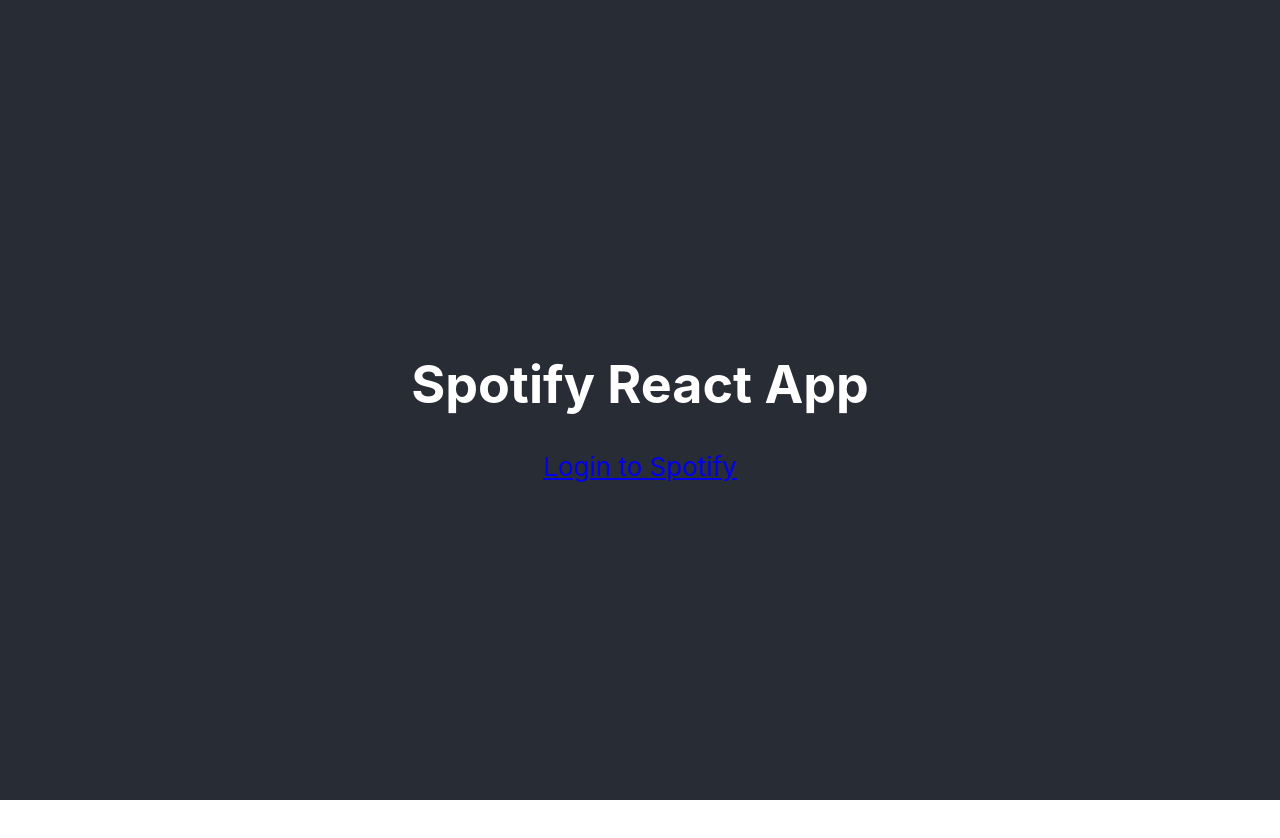
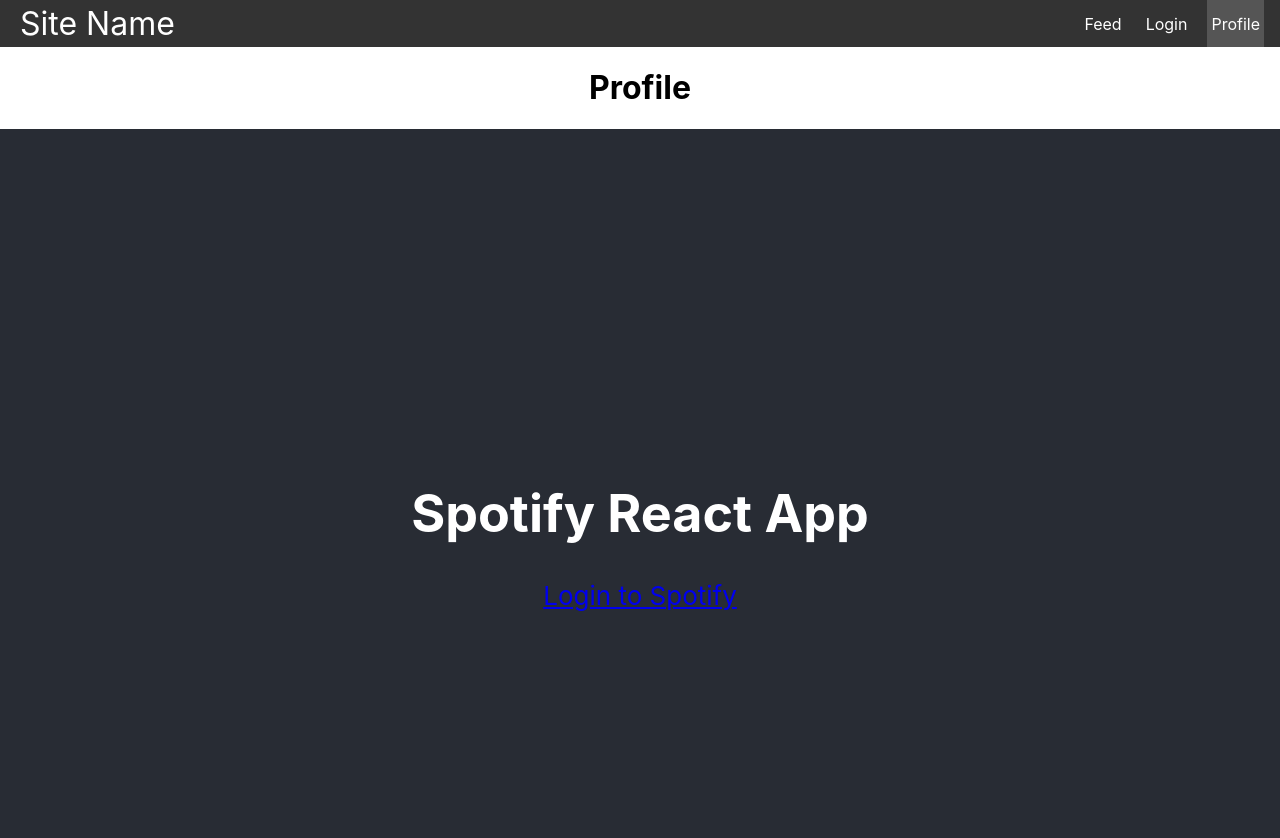
Before and after one commit to acb3454/wichacks-2024, a React (Create React App) app in the folder wichacks-2024/: page /Profile in a window 1280 px wide. Shown: the top 838 px of the page. Before the commit the page ends 800 px from the top, so only its background shows below. Built offline with nearby package versions, Linux system fonts and the light colour scheme.

Commit message:
NavBar with feed, profile, home, login

```diff
--- a/wichacks-2024/src/App.js
+++ b/wichacks-2024/src/App.js
@@ -1,6 +1,11 @@
-import logo from './logo.svg';
 import {useEffect, useState} from "react";
 import './App.css';
+import Navbar from "./Navbar"
+import Login from "./pages/login"
+import Feed from "./pages/feed"
+import Profile from "./pages/profile"
+import Home from "./pages/home"
+import { Route, Routes } from "react-router-dom"
 
 function App() {
   const CLIENT_ID = "470974f837054eeea1df14cebc95f27f"
@@ -34,6 +39,20 @@
 
   return (
     <div className="App">
+
+
+    <Navbar />
+          <div className="container">
+            <Routes>
+              <Route path="/Feed" element={<Feed />} />
+              <Route path="/Login" element={<Login />} />
+              <Route path="/Profile" element={<Profile />} />
+              <Route path="/" element={<Home />} />
+            </Routes>
+          </div>
+
+
+
       <header className="App-header">
         <h1>Spotify React App</h1>
         { !token ?
--- /dev/null
+++ b/wichacks-2024/src/Navbar.jsx
@@ -0,0 +1,29 @@
+import { Link, useMatch, useResolvedPath } from "react-router-dom"
+
+export default function Navbar() {
+  return (
+    <nav className="nav">
+      <Link to="/" className="site-title">
+        Site Name
+      </Link>
+      <ul>
+        <CustomLink to="/feed">Feed</CustomLink>
+        <CustomLink to="/login">Login</CustomLink>
+        <CustomLink to="/profile">Profile</CustomLink>
+      </ul>
+    </nav>
+  )
+}
+
+function CustomLink({ to, children, ...props }) {
+  const resolvedPath = useResolvedPath(to)
+  const isActive = useMatch({ path: resolvedPath.pathname, end: true })
+
+  return (
+    <li className={isActive ? "active" : ""}>
+      <Link to={to} {...props}>
+        {children}
+      </Link>
+    </li>
+  )
+}
--- a/wichacks-2024/src/index.js
+++ b/wichacks-2024/src/index.js
@@ -3,11 +3,15 @@
 import './index.css';
 import App from './App';
 import reportWebVitals from './reportWebVitals';
+import { BrowserRouter } from 'react-router-dom';
+import "./styles.css"
 
 const root = ReactDOM.createRoot(document.getElementById('root'));
 root.render(
   <React.StrictMode>
-    <App />
+    <BrowserRouter>
+      <App />
+    </BrowserRouter>
   </React.StrictMode>
 );
 
--- /dev/null
+++ b/wichacks-2024/src/pages/feed.jsx
@@ -0,0 +1,3 @@
+export default function Feed() {
+    return <h1>Feed</h1>
+  }
--- /dev/null
+++ b/wichacks-2024/src/pages/home.jsx
@@ -0,0 +1,3 @@
+export default function Home() {
+    return <h1>Home</h1>
+  }
--- /dev/null
+++ b/wichacks-2024/src/pages/login.jsx
@@ -0,0 +1,3 @@
+export default function Login() {
+    return <h1>Login</h1>
+  }
--- /dev/null
+++ b/wichacks-2024/src/pages/profile.jsx
@@ -0,0 +1,3 @@
+export default function Profile() {
+    return <h1>Profile</h1>
+  }
--- /dev/null
+++ b/wichacks-2024/src/styles.css
@@ -0,0 +1,51 @@
+* {
+    box-sizing: border-box;
+  }
+
+  body {
+    margin: 0;
+  }
+
+  .container {
+    margin: 1rem;
+    text-align: center;
+  }
+
+  .nav {
+    background-color: #333;
+    color: white;
+    display: flex;
+    justify-content: space-between;
+    align-items: stretch;
+    gap: 2rem;
+    padding: 0 1rem;
+  }
+
+  .site-title {
+    font-size: 2rem;
+  }
+
+  .nav ul {
+    padding: 0;
+    margin: 0;
+    list-style: none;
+    display: flex;
+    gap: 1rem;
+  }
+
+  .nav a {
+    color: inherit;
+    text-decoration: none;
+    height: 100%;
+    display: flex;
+    align-items: center;
+    padding: .25rem;
+  }
+
+  .nav li.active {
+    background-color: #555;
+  }
+
+  .nav li:hover {
+    background-color: #777;
+  }
```
